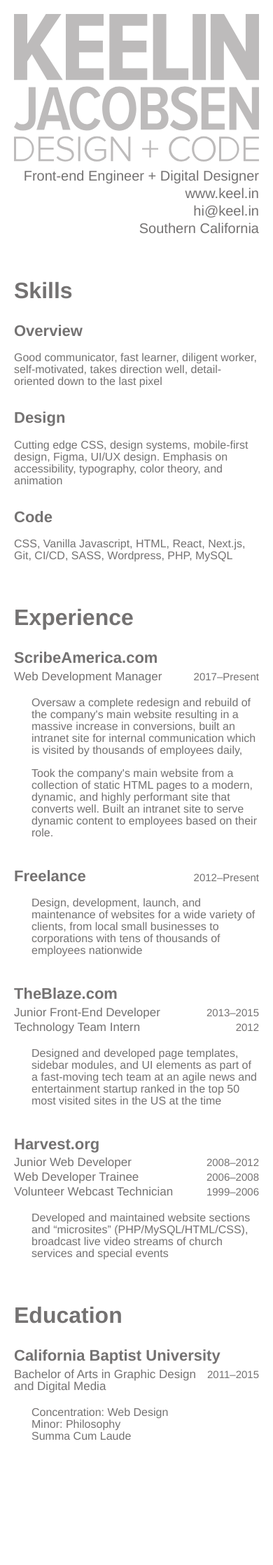
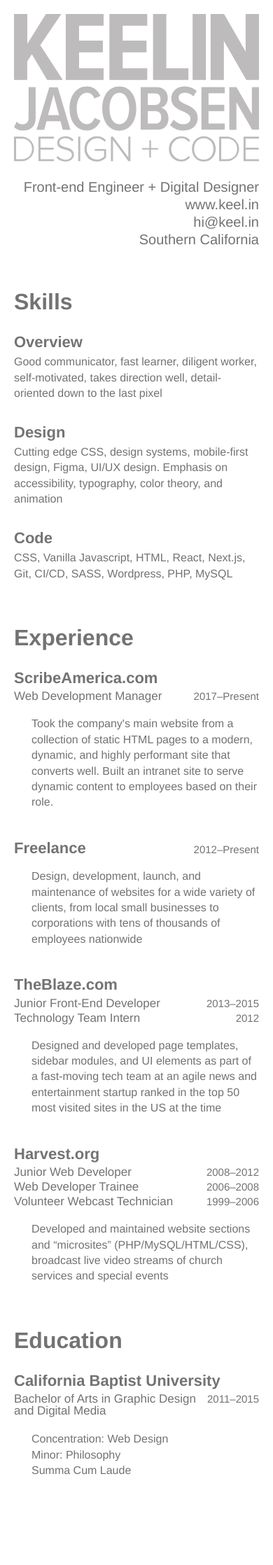
Before and after one commit to KeelinJ/keelinj.github.io, a Jekyll site: the page built from docs/resume.html, in a window 390 px wide. Shown: the whole page at 70% size. Built offline with Jekyll 4.4.1, drawn with Linux system fonts in a browser that asks for light colours; before the commit the page ends 2184 px from its top, so only the background shows below that.

Commit message:
mobile tweaks

```diff
--- a/docs/css/resume.scss
+++ b/docs/css/resume.scss
@@ -191,6 +191,8 @@
   }
   .logo_wrapper {
     width: 100%;
+    display: block;
+    margin-bottom: 16px;
   }
 }
 @media screen and (max-width: 400px) {
@@ -205,10 +207,6 @@
   article p {
     padding-left: 25px;
     font-size: 16px;
-    line-height: 17px;
-  }
-  article:not(.freelance) p:first-of-type {
-    margin-top: 16px;
   }
 }
 @media print {
--- a/docs/resume.html
+++ b/docs/resume.html
@@ -53,12 +53,14 @@
         <h4 class="left">Web Development Manager</h4>
         <h5 class="right">2017&ndash;Present</h5>
       </div>
+      {% comment %}
       <p>
         Oversaw a complete redesign and rebuild of the company's main website
         resulting in a massive increase in conversions, built an intranet site
         for internal communication which is visited by thousands of employees
         daily,
       </p>
+      {% endcomment %}
       <p>
         Took the company's main website from a collection of static HTML pages
         to a modern, dynamic, and highly performant site that converts well.
```
